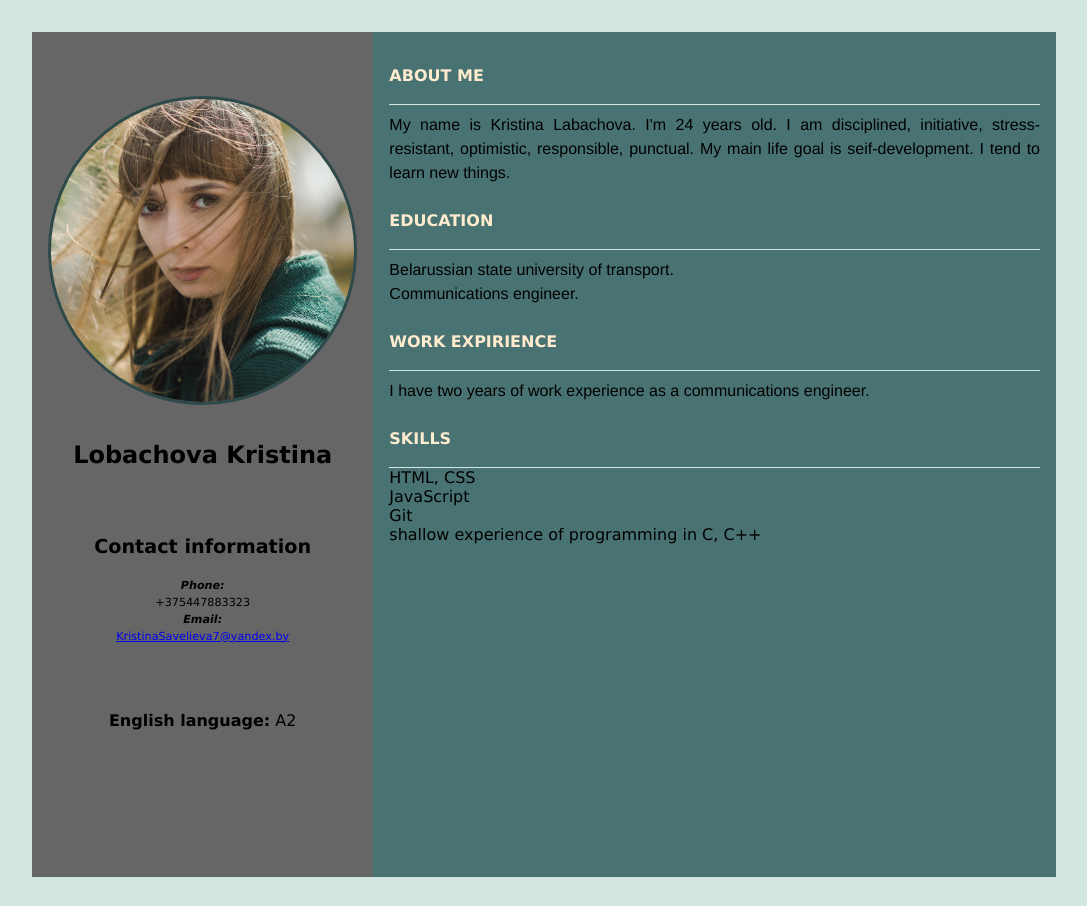
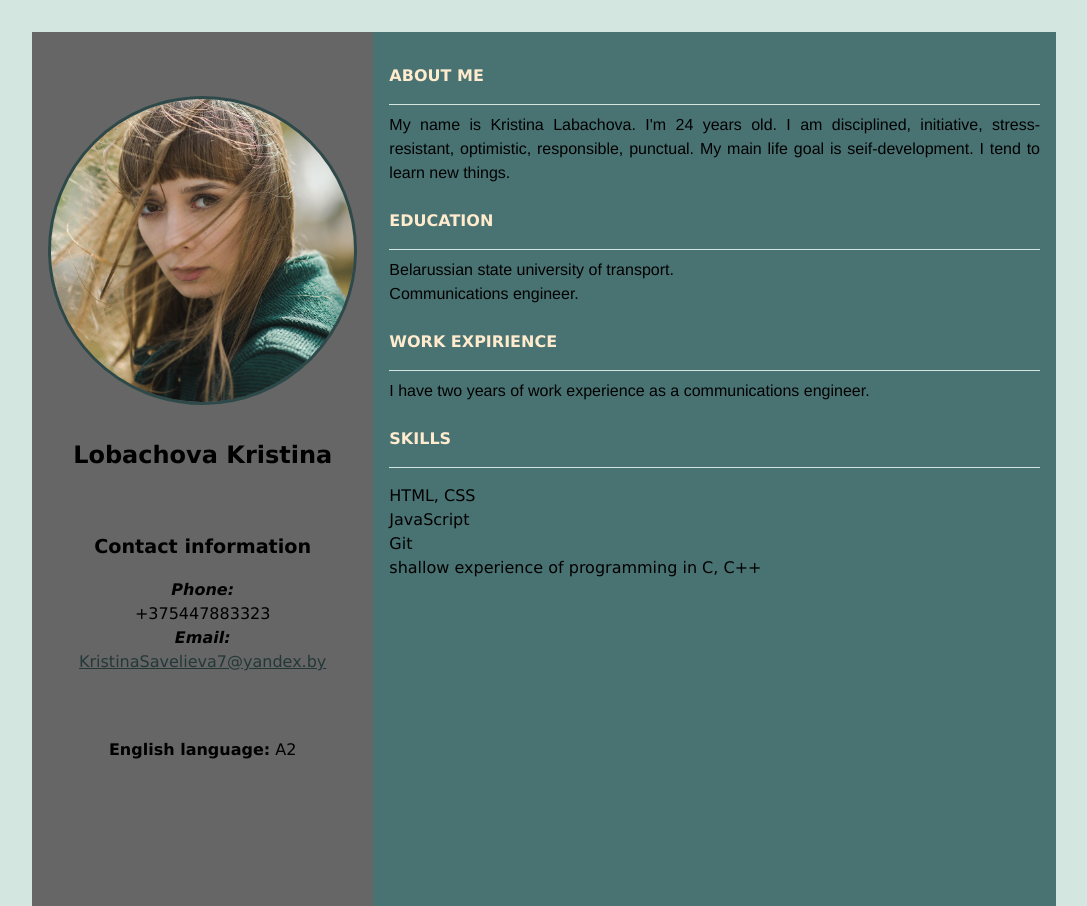
Before and after one commit to Kristina-sinichka/rsschool-cv2021, a plain HTML site: page index.html in a window 1280 px wide. Shown: the top 906 px of the page, without its empty margins (96-1183 px from the left). Drawn offline with Linux system fonts and the light colour scheme.

Commit message:
update style.css

```diff
--- a/style.css
+++ b/style.css
@@ -58,10 +58,14 @@ body{
 
 .contact-info{
     width: 100%;
-    font-size: 0.7rem;
+    font-size: 1rem;
     text-align: center;
     padding: 1rem 0;
     line-height: 1.5;
+    color: black;
+}
+.link{
+    color: rgb(37, 56, 56);
 }
 .english{
     width: 100%;
@@ -92,3 +96,14 @@ body{
     font-family: 'Franklin Gothic Medium', sans-serif;
 
 }
+.skills{
+    width: 100%;
+    font-size: 16px;
+    text-align: justify;
+    padding: 1rem 0;
+    line-height: 1.5;
+    font-family: 'Franklin Gothic Medium', sans-serif;
+}
+.img_rs{
+    width: 20%;
+     }
```
